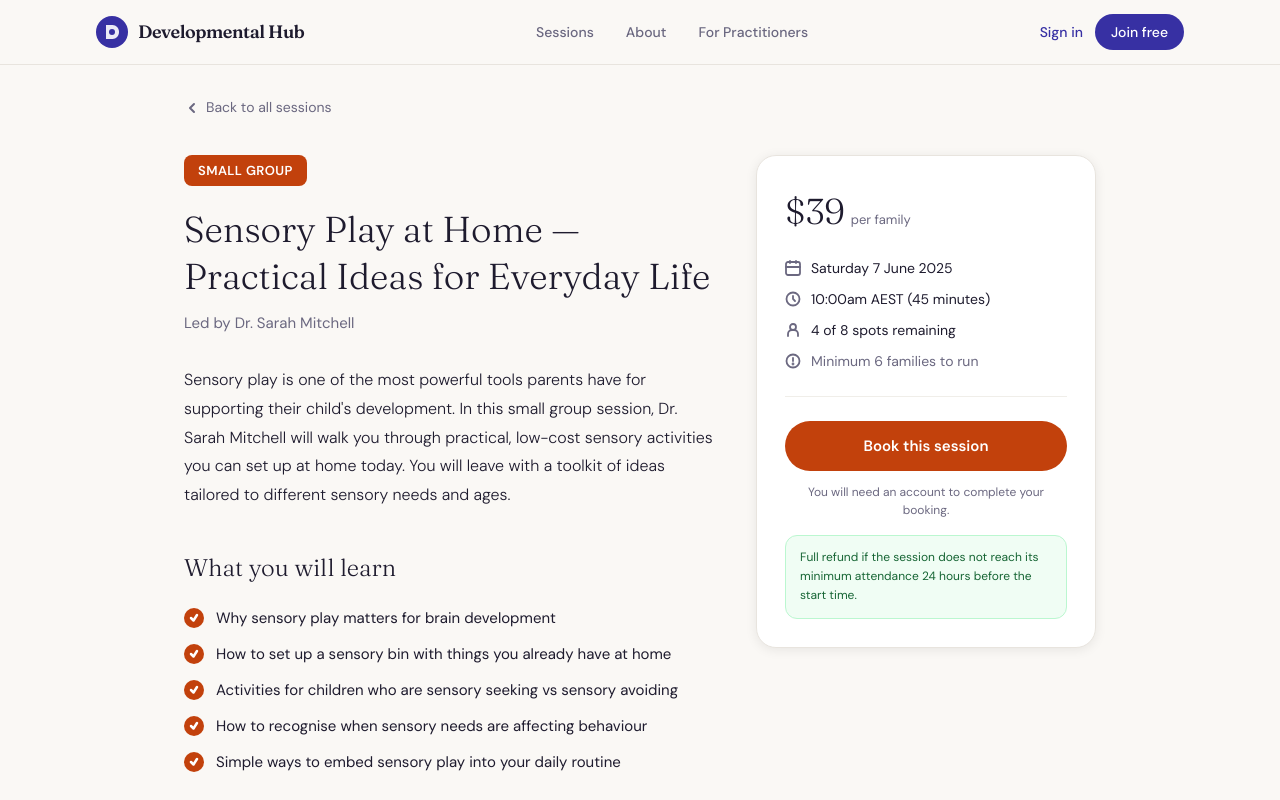
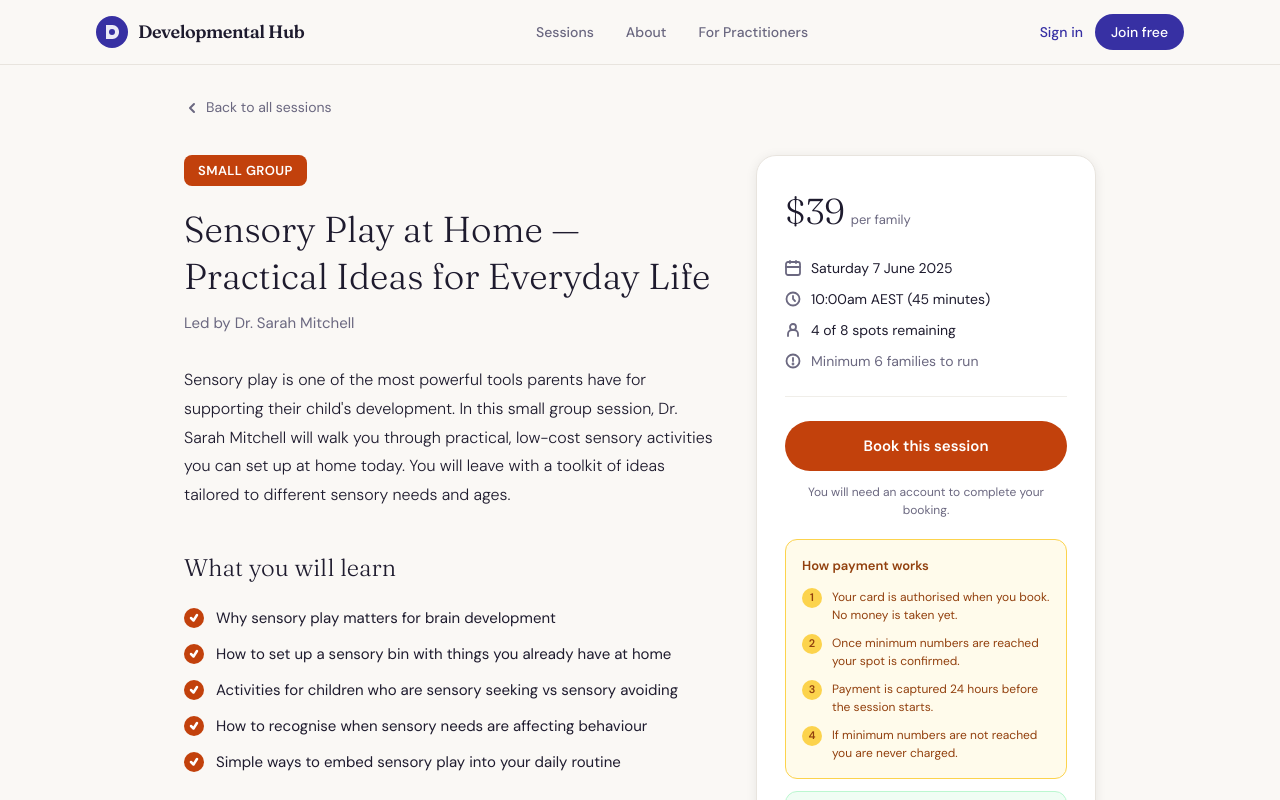
Before and after one commit to developmentalhub/allied-health-assistant-course, a Next.js app: page /sessions/1 in a window 1280 px wide. Shown: the top 800 px of the page. Built offline with nearby package versions, Linux system fonts and the light colour scheme.

Commit message:
Add clear payment process explanation to session detail page

```diff
--- a/app/sessions/[id]/page.tsx
+++ b/app/sessions/[id]/page.tsx
@@ -322,13 +322,40 @@ export default async function SessionDetailPage({
             >
               Book this session
             </Link>
+
             <p style={{ fontSize: "12px", color: "#6b6880", textAlign: "center", marginTop: "12px" }}>
               You will need an account to complete your booking.
             </p>
 
-            <div style={{ marginTop: "16px", backgroundColor: "#f0fdf4", border: "1px solid #bbf7d0", borderRadius: "12px", padding: "12px 14px" }}>
+            <div style={{ marginTop: "20px", backgroundColor: "#fffbeb", border: "1px solid #fcd34d", borderRadius: "12px", padding: "16px" }}>
+              <p style={{ fontSize: "13px", fontWeight: 600, color: "#92400e", margin: "0 0 12px 0" }}>
+                How payment works
+              </p>
+              <div style={{ display: "flex", flexDirection: "column", gap: "10px" }}>
+                {[
+                  "Your card is authorised when you book. No money is taken yet.",
+                  "Once minimum numbers are reached your spot is confirmed.",
+                  "Payment is captured 24 hours before the session starts.",
+                  "If minimum numbers are not reached you are never charged.",
+                ].map((text, i) => (
+                  <div key={i} style={{ display: "flex", alignItems: "flex-start", gap: "10px" }}>
+                    <div style={{ width: "20px", height: "20px", borderRadius: "50%", backgroundColor: "#fcd34d", display: "flex", alignItems: "center", justifyContent: "center", flexShrink: 0 }}>
+                      <span style={{ fontSize: "11px", fontWeight: 700, color: "#92400e" }}>{i + 1}</span>
+                    </div>
+                    <p style={{ fontSize: "12px", color: "#92400e", margin: 0, lineHeight: 1.5 }}>
+                      {text}
+                    </p>
+                  </div>
+                ))}
+              </div>
+            </div>
+
+            <div style={{ marginTop: "12px", backgroundColor: "#f0fdf4", border: "1px solid #bbf7d0", borderRadius: "12px", padding: "12px 14px", display: "flex", alignItems: "flex-start", gap: "8px" }}>
+              <svg width="16" height="16" fill="none" stroke="#166534" strokeWidth="2" style={{ flexShrink: 0, marginTop: "1px" }}>
+                <path d="M12 4L6 10l-3-3" strokeLinecap="round" strokeLinejoin="round"/>
+              </svg>
               <p style={{ fontSize: "12px", color: "#166534", margin: 0, lineHeight: 1.6 }}>
-                Full refund if the session does not reach its minimum attendance 24 hours before the start time.
+                Zero risk. If the session does not run you will never be charged.
               </p>
             </div>
 
```
